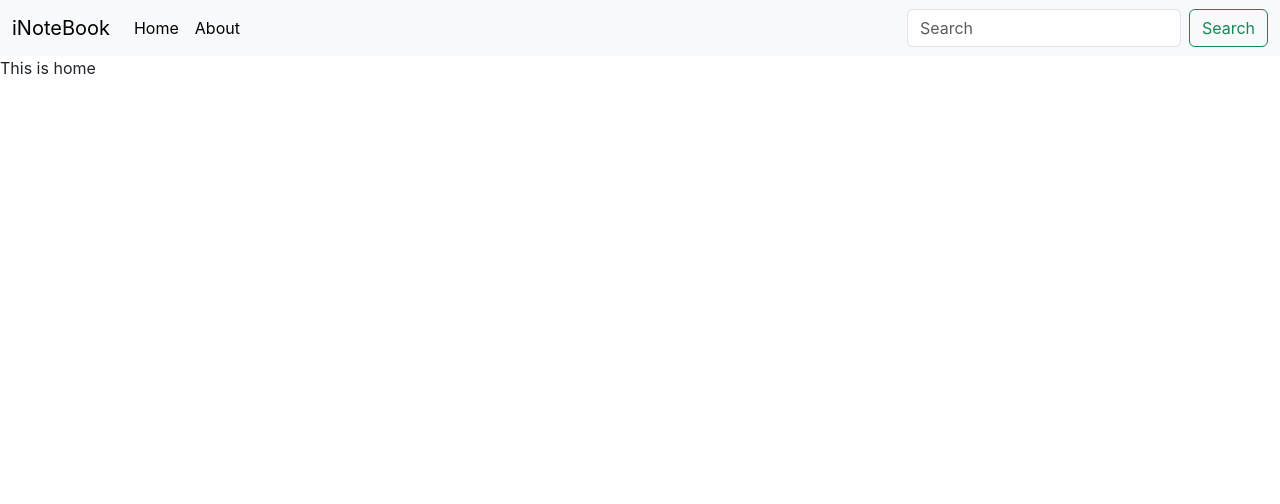
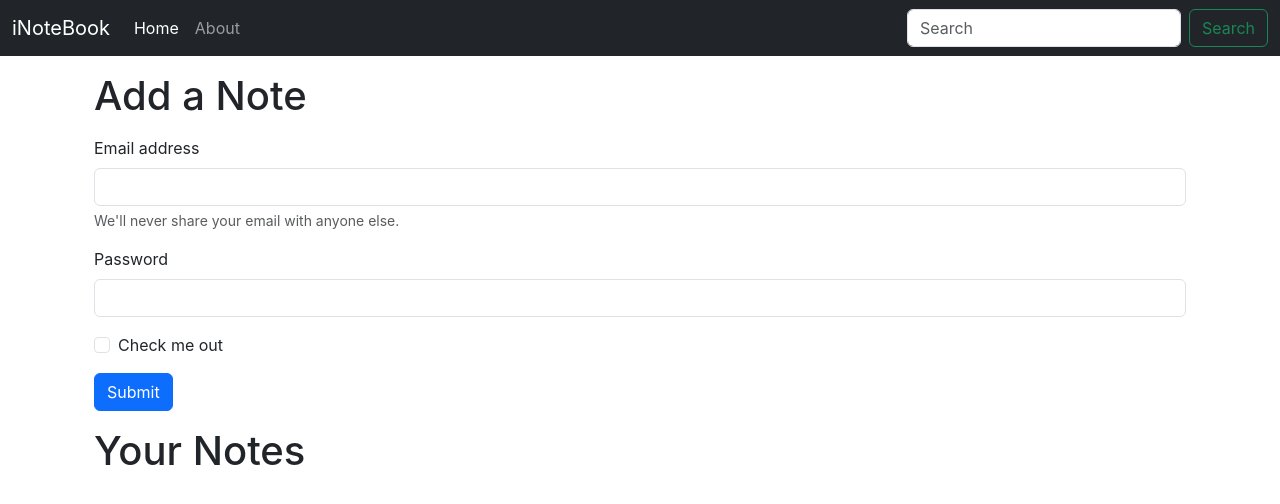
Before and after one commit to Ayu727575/Inotebook, a React (Create React App) app: page / in a window 1280 px wide. Shown: the top 504 px of the page. Built offline with nearby package versions, Linux system fonts and the light colour scheme; the HTML template or start-up script is replaced by a standard one.

Commit message:
Lecture 59 - useLocation Hook in React

```diff
--- a/src/App.js
+++ b/src/App.js
@@ -11,10 +11,12 @@
       <NoteState>
         <BrowserRouter>
           <Navbar />
-          <Routes>
-            <Route exact path="/" element={<Home />}></Route>
-            <Route exact path="/about" element={<About />}></Route>
-          </Routes>
+          <div className="container">
+            <Routes>
+              <Route exact path="/" element={<Home />}></Route>
+              <Route exact path="/about" element={<About />}></Route>
+            </Routes>
+          </div>
         </BrowserRouter>
       </NoteState>
     </>
--- a/src/components/About.js
+++ b/src/components/About.js
@@ -1,17 +1,7 @@
 import React, { useContext, useEffect } from "react";
-import NoteContext from "../context/notes/noteContext";
 
 const About = () => {
-  const a = useContext(NoteContext);
-  useEffect(() => {
-    a.update();
-  }, []);
-
-  return (
-    <div>
-      This is about {a.state.name} in class {a.state.class}
-    </div>
-  );
+  return <div>This is about inotebook</div>;
 };
 
 export default About;
--- a/src/components/Home.js
+++ b/src/components/Home.js
@@ -1,7 +1,53 @@
 import React from "react";
 
 const Home = () => {
-  return <div>This is home</div>;
+  return (
+    <div>
+      <div className="container my-3">
+        <h1>Add a Note</h1>
+        <form className="my-3">
+          <div class="mb-3">
+            <label for="exampleInputEmail1" class="form-label">
+              Email address
+            </label>
+            <input
+              type="email"
+              class="form-control"
+              id="exampleInputEmail1"
+              aria-describedby="emailHelp"
+            />
+            <div id="emailHelp" class="form-text">
+              We'll never share your email with anyone else.
+            </div>
+          </div>
+          <div class="mb-3">
+            <label for="exampleInputPassword1" class="form-label">
+              Password
+            </label>
+            <input
+              type="password"
+              class="form-control"
+              id="exampleInputPassword1"
+            />
+          </div>
+          <div class="mb-3 form-check">
+            <input
+              type="checkbox"
+              class="form-check-input"
+              id="exampleCheck1"
+            />
+            <label class="form-check-label" for="exampleCheck1">
+              Check me out
+            </label>
+          </div>
+          <button type="submit" class="btn btn-primary">
+            Submit
+          </button>
+        </form>
+        <h1>Your Notes</h1>
+      </div>
+    </div>
+  );
 };
 
 export default Home;
--- a/src/components/Navbar.js
+++ b/src/components/Navbar.js
@@ -1,9 +1,14 @@
-import React from "react";
-import { Link } from "react-router-dom";
+import React, { useEffect } from "react";
+import { Link, NavLink, useLocation } from "react-router-dom";
 
 const Navbar = () => {
+  let location = useLocation();
+  useEffect(() => {
+    console.log(location);
+  }, [location]);
+
   return (
-    <nav className="navbar navbar-expand-lg bg-body-tertiary">
+    <nav className="navbar navbar-expand-lg navbar-dark bg-dark">
       <div className="container-fluid">
         <Link className="navbar-brand" to="/">
           iNoteBook
@@ -22,12 +27,30 @@
         <div className="collapse navbar-collapse" id="navbarSupportedContent">
           <ul className="navbar-nav me-auto mb-2 mb-lg-0">
             <li className="nav-item">
-              <Link className="nav-link active" aria-current="page" to="/">
+              {/* <NavLink className="nav-link" aria-current="page" to="/">
+                Home
+              </NavLink> */}
+              <Link
+                className={`nav-link ${
+                  location.pathname === "/" ? "active" : ""
+                }`}
+                aria-current="page"
+                to="/"
+              >
                 Home
               </Link>
             </li>
             <li className="nav-item">
-              <Link className="nav-link active" aria-current="page" to="/about">
+              {/* <NavLink className="nav-link" aria-current="page" to="/about">
+                About
+              </NavLink> */}
+              <Link
+                className={`nav-link ${
+                  location.pathname === "/about" ? "active" : ""
+                }`}
+                aria-current="page"
+                to="/about"
+              >
                 About
               </Link>
             </li>
```
